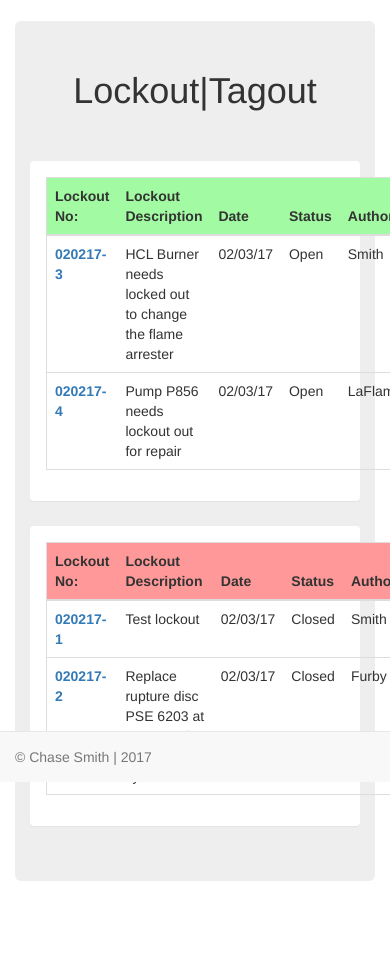
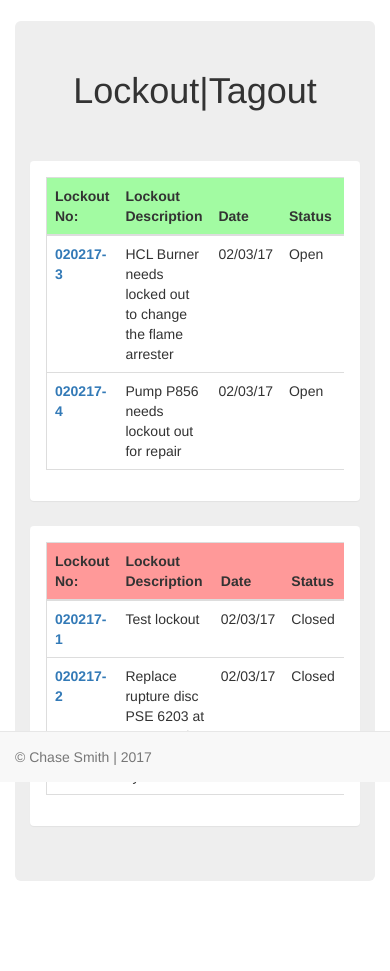
Before and after one commit to smithc0222/Disconnect, a Flask app: page / in a window 390 px wide; the page is wider, and only the part inside the window is pictured. Shown: the part 62-1033 px from the top of that part. Run offline with Flask 2, Linux system fonts and the light colour scheme; a user stored in the database is signed in; data comes from the database, SQL or seed files in the repository; both versions use the stored data as it was after the commit; some libraries are stand-ins or nearby versions.

Commit message:
table on index responsive

```diff
--- a/forms.py
+++ b/forms.py
@@ -7,7 +7,7 @@ class RegisterForm(Form):
 
 
 class LoginForm(Form):
-    username=StringField('Username', [validators.Length(min=6, max=35), validators.AnyOf(message='Try again', values=['csmith', 'dlaflamme','bfurby'])])
+    username=StringField('Username', [validators.Length(min=6, max=35), validators.AnyOf(message='Try again', values=['cedmunds','csmith', 'dlaflamme','bfurby'])])
     password = PasswordField('Password', [validators.AnyOf(message='Wrong Password. Maybe a secret', values=['secret', 'password', 'admin'])])
 
 class LockoutForm(Form):
--- a/templates/index.html
+++ b/templates/index.html
@@ -19,6 +19,7 @@
   <div class="panel-group">
     <div class="panel" style="margin-bottom: 25px;">
       <div class="panel-body">
+        <div style="overflow-x:auto;">
             <table class="table table-sm table-responsive table-hover">
               <thead>
                 <tr style="background-color: #A2FBA2;">
@@ -47,10 +48,12 @@
             </table>
         </div>
       </div>
+    </div>
 
 <!-- CLOSE TABLE _____________________-->
   <div class="panel" style="margin-bottom: 25px;">
     <div class="panel-body">
+        <div style="overflow-x:auto;">
           <table class="table table-sm table-responsive table-hover">
             <thead>
               <tr style="background-color: #FF9999;">
@@ -81,5 +84,6 @@
     </div>
   </div>
 </div>
+</div>
 
 {% endblock %}
```
Also changed, not shown: lockout.db. Lines whose indentation alone changed are shown as unchanged.
